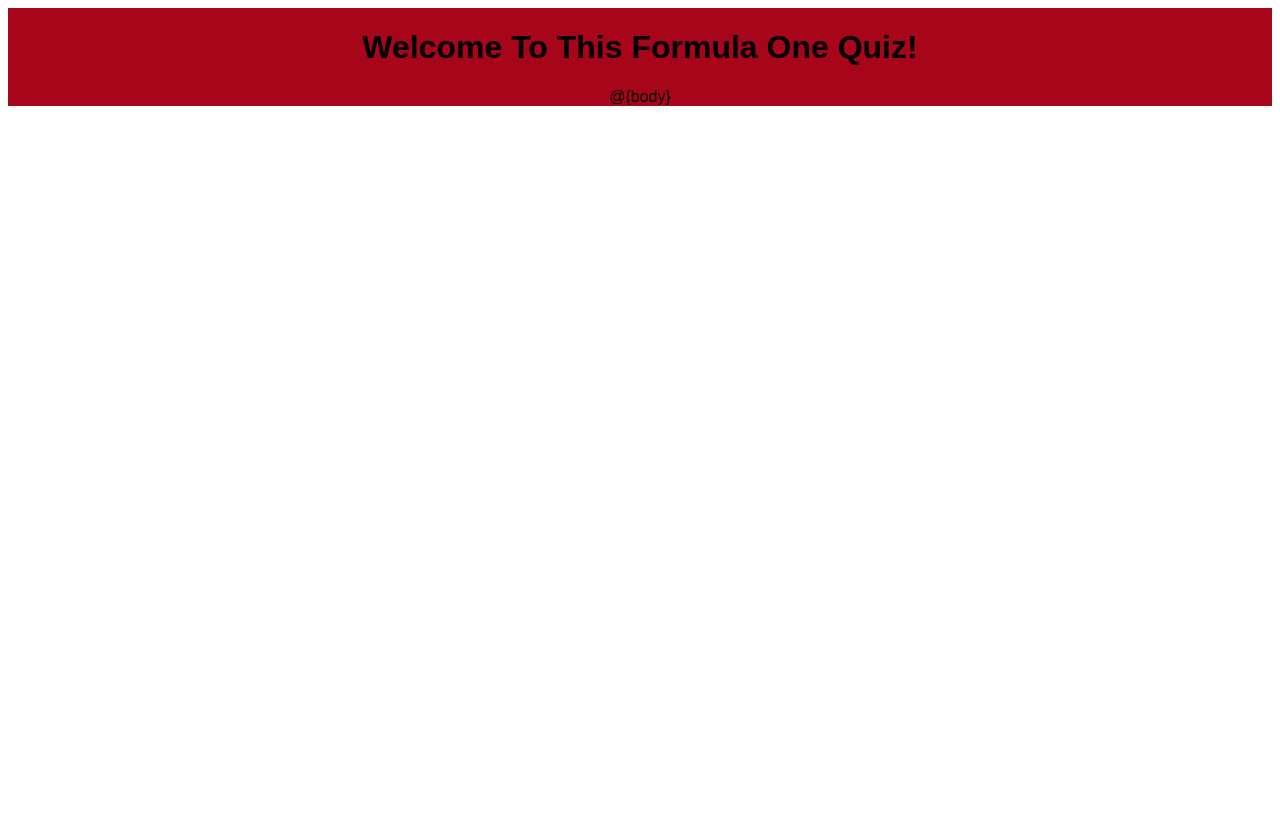
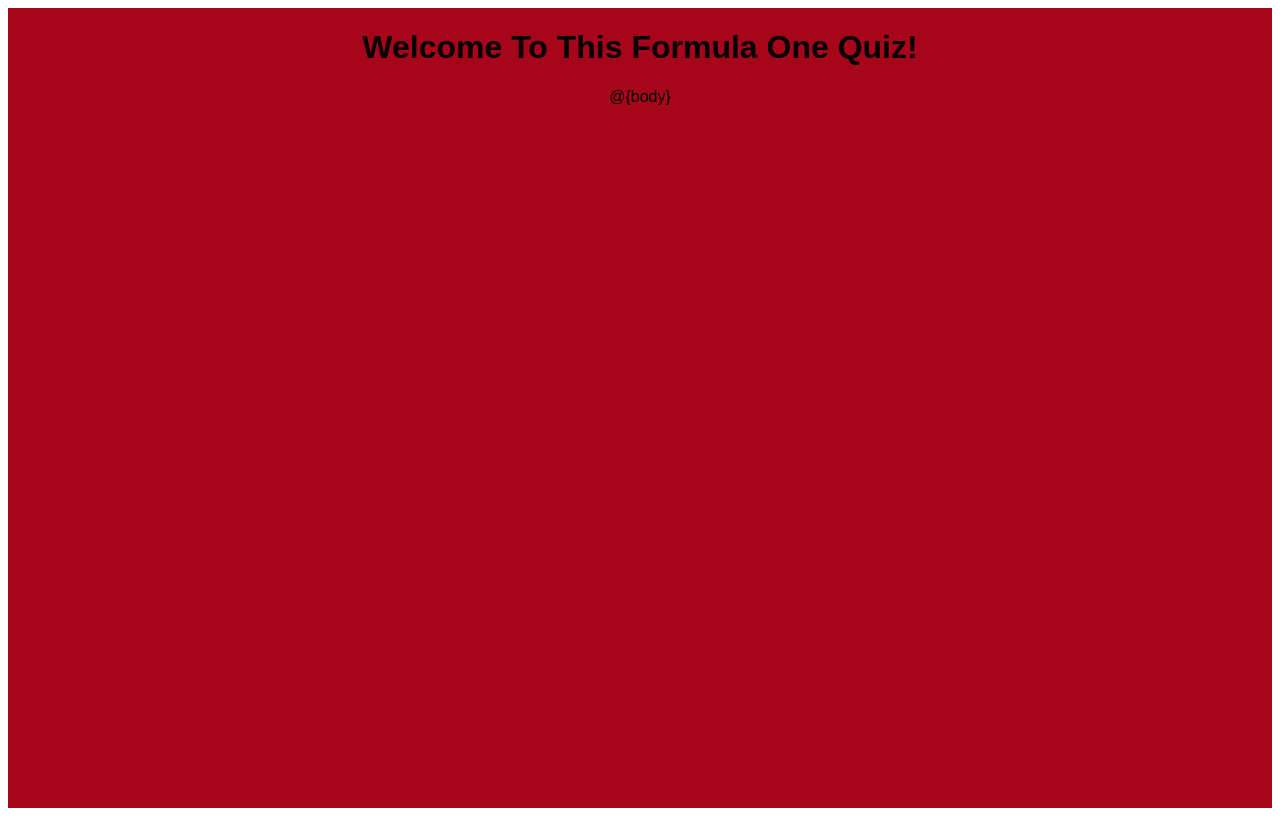
Before and after one commit to erikandersson96/portfolio-project-three, a website: page views/layout.html in a window 1280 px wide. Drawn offline with nearby package versions, Linux system fonts and the light colour scheme.

Commit message:
Add top/left/height/width for background-color

```diff
--- a/views/layout.html
+++ b/views/layout.html
@@ -28,6 +28,10 @@
 
         #background-color {
             background-color: #a6051a;
+            top: 0;
+            left: 0;
+            height: 100vh;
+            width: 100%;
         }
 
         /**
```
